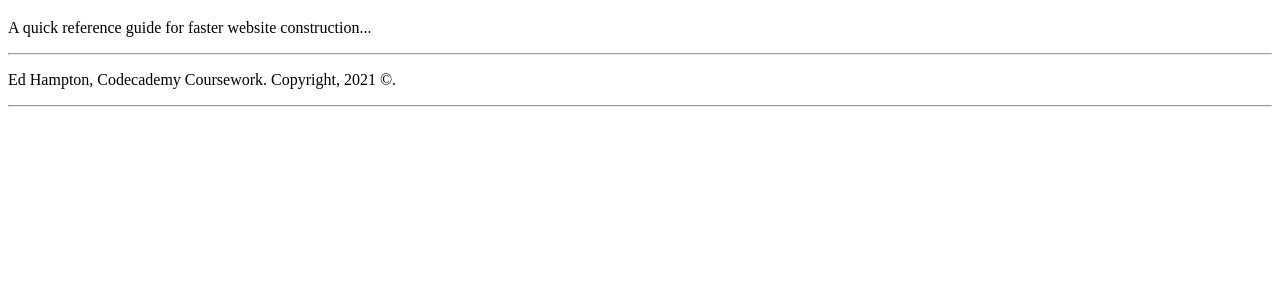
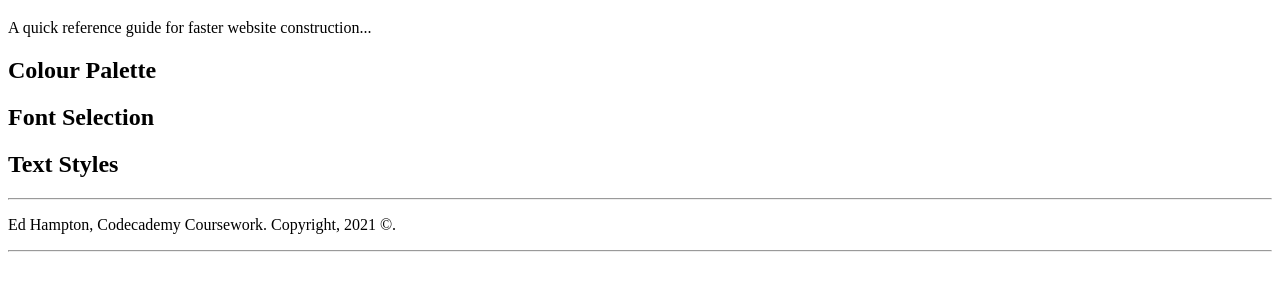
Before and after one commit to CanterburyEd23/designWebsite, a plain HTML site: page index.html in a window 1280 px wide. Shown: the part 61-352 px from the top of the page. Drawn offline with Linux system fonts and the light colour scheme.

Commit message:
add sections to html

```diff
--- a/index.html
+++ b/index.html
@@ -10,7 +10,17 @@
             <h1>Style & Design Guide</h1>
             <p>A quick reference guide for faster website construction...</p>
         </header>
-        <main></main>
+        <main>
+            <section id="colours">
+                <h2>Colour Palette</h2>
+            </section>
+            <section id="fonts">
+                <h2>Font Selection</h2>
+            </section>
+            <section id="textStyles">
+                <h2>Text Styles</h2>
+            </section>
+        </main>
         <footer>
             <hr>
             <p>Ed Hampton, Codecademy Coursework.  Copyright, 2021 &copy;.</p>
```
